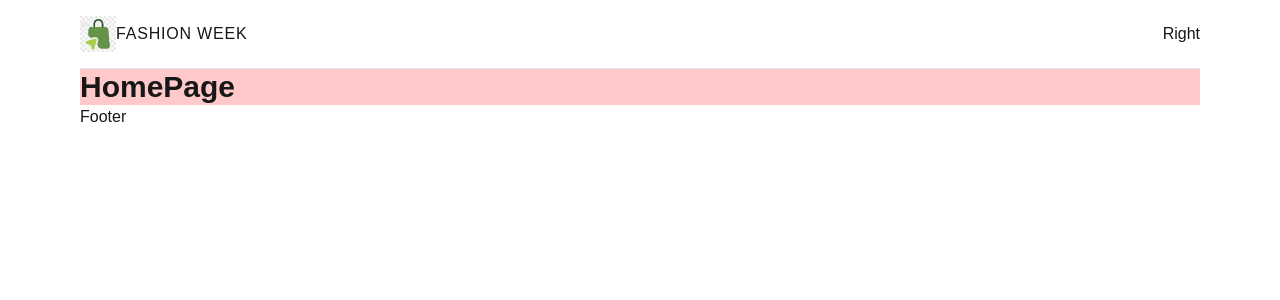
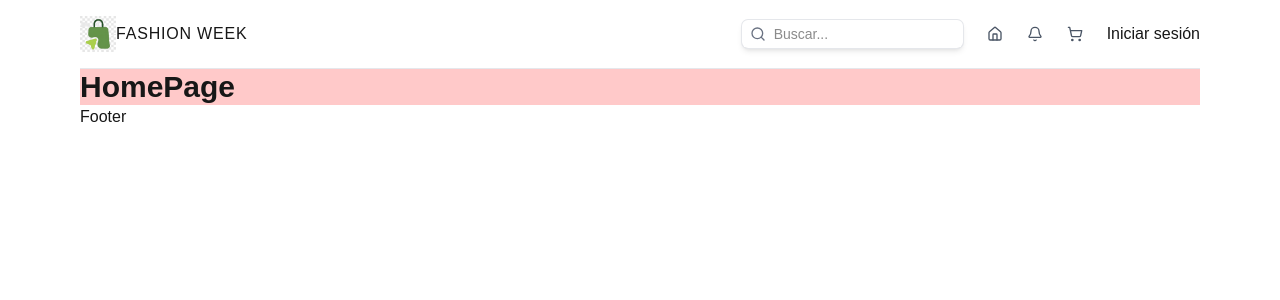
Before and after one commit to cristiandcode/E-commerce-PPS, a Next.js app: page / in a window 1280 px wide. Shown: the top 300 px of the page. Built offline with nearby package versions, Linux system fonts and the light colour scheme.

Commit message:
Creé el navbar completo

```diff
--- a/package.json
+++ b/package.json
@@ -9,6 +9,7 @@
     "lint": "eslint"
   },
   "dependencies": {
+    "lucide-react": "^0.553.0",
     "next": "15.4.5",
     "react": "19.1.0",
     "react-dom": "19.1.0"
--- a/src/components/Navbar.tsx
+++ b/src/components/Navbar.tsx
@@ -1,5 +1,7 @@
 import Image from "next/image";
 import Link from "next/link";
+import SearchBar from "./SearchBar";
+import { Bell, Home, ShoppingCart } from "lucide-react";
 
 const Navbar = () => {
   return (
@@ -13,10 +15,18 @@ const Navbar = () => {
           height={36}
           className="w-6 h-6 md:w-9 md:h-9"
         />
-        <p className="text-md font-medium tracking-wider">FASHION WEEK</p>
+        <p className="hidden md:block text-md font-medium tracking-wider">FASHION WEEK</p>
       </Link>
       {/* right */}
-      <div className="">Right</div>
+      <div className="flex items-center gap-6">
+        <SearchBar/>
+        <Link href="/">
+        <Home className="w-4 h-4 text-gray-600"/>
+        </Link>
+        <Bell className="w-4 h-4 text-gray-600"/>
+        <ShoppingCart className="w-4 h-4 text-gray-600"/>
+        <Link href="/login">Iniciar sesión</Link>
+      </div>
     </nav>
   );
 };
--- /dev/null
+++ b/src/components/SearchBar.tsx
@@ -0,0 +1,12 @@
+import { Search } from "lucide-react"
+
+const SearchBar = () =>{
+    return(
+        <div className="hidden sm:flex items-center gap-2 rounded-md ring-1 ring-gray-200 px-2 py-1 shadow-md">
+            <Search className="w-4 h-4 text-gray-500" />
+            <input id="Buscar" placeholder="Buscar..." className="text-sm outline-0"/>
+        </div>
+    )
+}
+
+export default SearchBar
```
Also changed, not shown: 1 other file (tests, documents, lock files or other folders).
